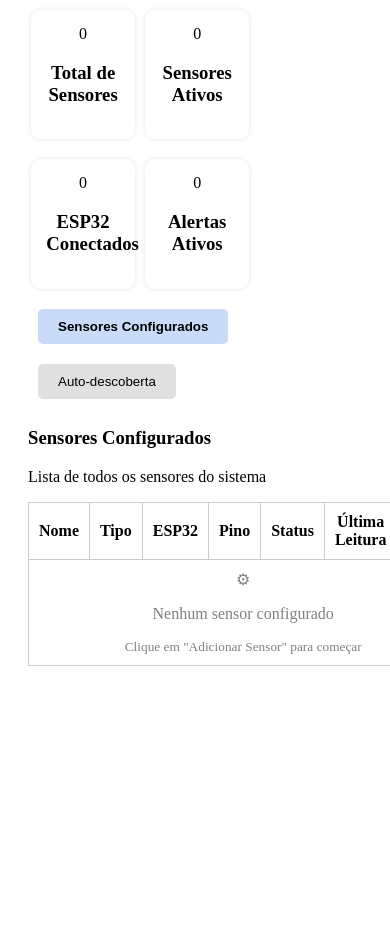
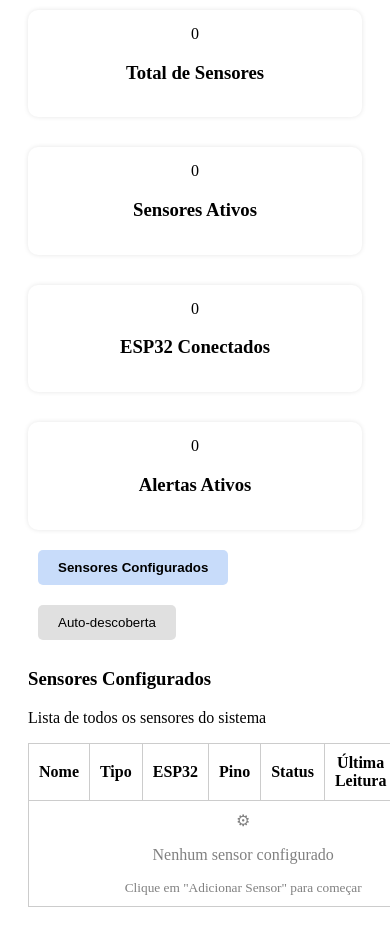
Before and after one commit to HenriqueEmmanuel/Sistema-de-Gestao-pisicultura, a Django app: page /gerenciamento_sensor/ in a window 390 px wide; the page is wider, and only the part inside the window is pictured. Shown: the part 168-1118 px from the top of that part. Before the commit the page ends 834 px from the top of that part, so only its background shows below. Run offline with Django 5.2, Linux system fonts and the light colour scheme.

Commit message:
atualização de responsividade

```diff
--- a/core/static/css/estilogeraltemas.css
+++ b/core/static/css/estilogeraltemas.css
@@ -1,4 +1,4 @@
-    body.tema-escuro {
+body.tema-escuro {
   background-color: #1e1e1e;
   color: #f9f9f9;
 }
@@ -40,6 +40,7 @@
   color: #f1f1f1;
   box-shadow: 0 2px 5px rgba(255, 255, 255, 0.05);
 }
+
 body.tema-escuro button {
   background-color: #444;
   color: #fff;
@@ -55,3 +56,22 @@
   background-color: #aa0000;
   color: white;
 }
+
+body.tema-escuro .form-container {
+  background-color: #2a2a2a;
+  color: #f1f1f1;
+  box-shadow: 0 2px 8px rgba(255, 255, 255, 0.05);
+}
+
+body.tema-escuro input,
+body.tema-escuro select,
+body.tema-escuro textarea {
+  background-color: #1e1e1e;
+  color: #f1f1f1;
+  border: 1px solid #444;
+}
+
+body.tema-escuro input::placeholder,
+body.tema-escuro textarea::placeholder {
+  color: #aaaaaa;
+}
--- a/core/templates/front/cadastro_tanque.html
+++ b/core/templates/front/cadastro_tanque.html
@@ -3,8 +3,6 @@
 
 {% load static %}
 <link rel="stylesheet" href="{% static 'css/cadastro_tanque.css' %}">
-<link rel="stylesheet" href="{% static 'css/cadastro_tanque.css' %}">
-<link rel="stylesheet" href="{% static 'css/estilogeraltemas.css' %}">
 <link rel="stylesheet" href="{% static 'css/estilogeraltemas.css' %}">
 
 <div class="form-container">
--- a/core/templates/front/dashboard.html
+++ b/core/templates/front/dashboard.html
@@ -10,6 +10,7 @@
   <script src="{% static 'js/dashboard.js' %}" defer></script>
   <link rel="stylesheet" href="https://cdnjs.cloudflare.com/ajax/libs/font-awesome/6.5.0/css/all.min.css">
   <link rel="icon" href="{% static 'images/favicon.png' %}" type="image/png">
+  <meta name="viewport" content="width=device-width, initial-scale=1">
 
   <style>
     * {
--- a/core/templates/front/gerenciamento_sensor.html
+++ b/core/templates/front/gerenciamento_sensor.html
@@ -1,7 +1,7 @@
 <!-- templates/front/gerenciar_sensores.html -->
 {% load static %}
 
-<link rel="stylesheet" href="{% static 'js/grs.js' %}">
+<link rel="stylesheet" href="{% static 'css/estilogeraltemas.css' %}">
 
 <div class="dashboard-content-wrapper">
   <div class="header">
@@ -65,16 +65,32 @@
     margin: auto;
     padding: 20px;
   }
-  .card-box {
-    display: inline-block;
-    width: 22%;
+
+  .sensor-summary {
+    display: flex;
+    flex-wrap: wrap;
+    justify-content: space-between;
+    gap: 10px;
+  }
+
+  .sensor-summary .card-box {
+    flex: 1 1 200px;
+    max-width: 22%;
+    min-width: 150px;
     background: white;
     border-radius: 10px;
     padding: 15px;
-    margin: 10px 1%;
     box-shadow: 0 0 5px rgba(0,0,0,0.1);
     text-align: center;
+    margin: 10px 0;
   }
+
+  @media (max-width: 600px) {
+    .sensor-summary .card-box {
+      max-width: 100%;
+    }
+  }
+
   .tab-btn {
     margin: 10px;
     padding: 10px 20px;
@@ -83,23 +99,38 @@
     border-radius: 5px;
     cursor: pointer;
   }
+
   .tab-btn.active {
     background: #c8dcfa;
     font-weight: bold;
   }
+
   .tab-content { display: none; }
   .tab-content.active { display: block; }
+
+  .sensor-table-container {
+    overflow-x: auto;
+  }
+
   .sensor-table {
     width: 100%;
     border-collapse: collapse;
     margin-top: 15px;
   }
+
   .sensor-table th, .sensor-table td {
     border: 1px solid #ccc;
     padding: 10px;
   }
+
   .empty-table {
     text-align: center;
     color: gray;
   }
 </style>
+
+<div class="sensor-table-container">
+  <table class="sensor-table">
+    <!-- tabela aqui -->
+  </table>
+</div>
--- a/core/templates/front/tank.html
+++ b/core/templates/front/tank.html
@@ -1,4 +1,6 @@
 <!-- templates/front/gerenciar_tanques.html -->
+ {% load static %}
+<link rel="stylesheet" href="{% static 'css/estilogeraltemas.css' %}">
 
 <style>
   .dashboard-content-wrapper {
```
Also changed, not shown: core/static/css/cadastro_tanque.css (+17 -1 lines), db.sqlite3.
